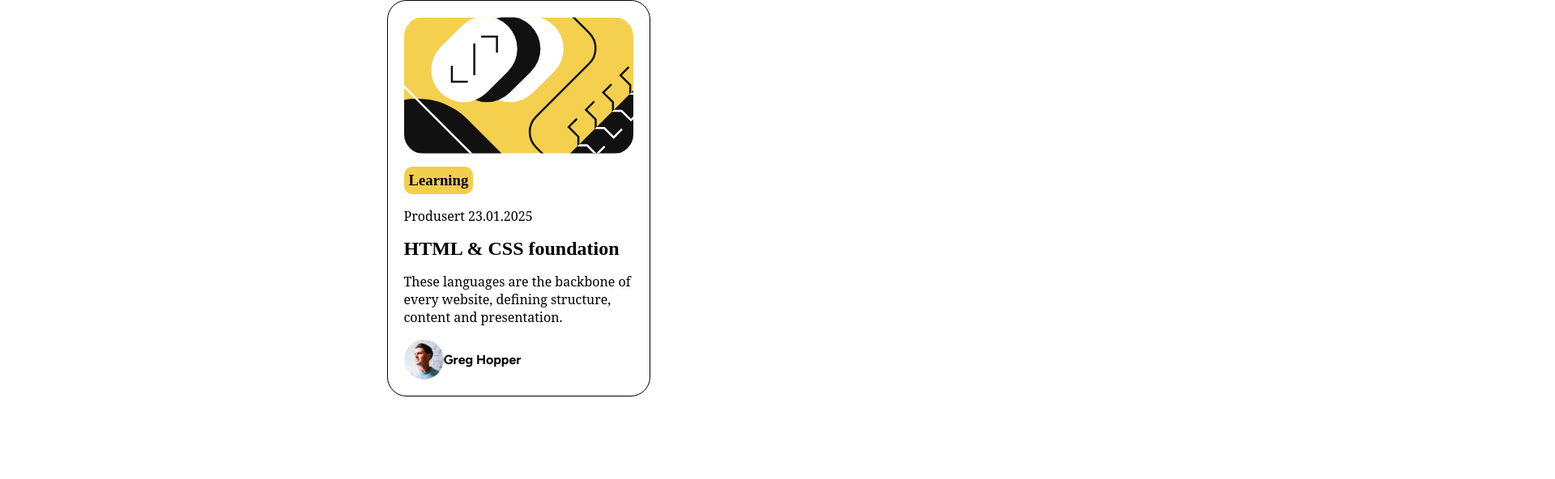
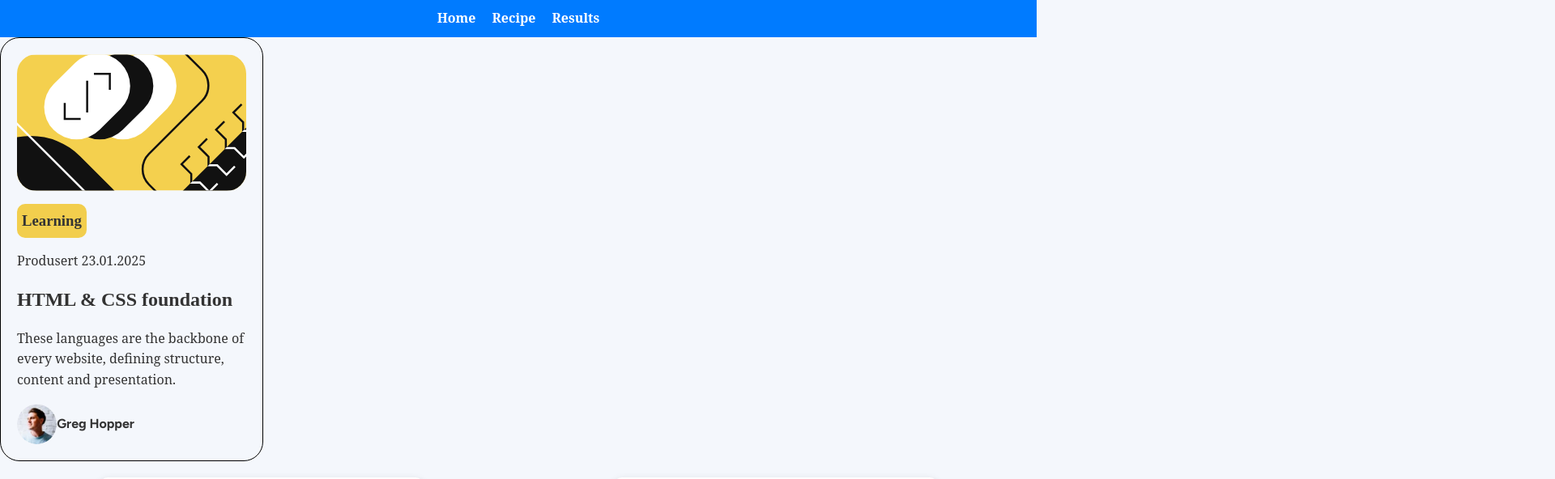
Before and after one commit to Jostein24sfj/UI-DESIGN-REACT, a React (Vite) app: page / in a window 1280 px wide. Shown: the top 592 px of the page at 81% size, 1920 px wide, since content can reach past the window. Built offline with nearby package versions, Linux system fonts and the light colour scheme; a web font is replaced by a local one.

Commit message:
changes in app.jsx/css with router

```diff
--- a/package.json
+++ b/package.json
@@ -11,7 +11,8 @@
   },
   "dependencies": {
     "react": "^18.3.1",
-    "react-dom": "^18.3.1"
+    "react-dom": "^18.3.1",
+    "react-router-dom": "^7.1.3"
   },
   "devDependencies": {
     "@eslint/js": "^9.17.0",
--- a/src/App.css
+++ b/src/App.css
@@ -1,8 +1,105 @@
+/* General Styles */
+* {
+  margin: 0;
+  padding: 0;
+  box-sizing: border-box;
+}
+
+body {
+  font-family: 'Arial', sans-serif;
+  line-height: 1.6;
+  background-color: #f4f7fc; /* Light background for contrast */
+  color: #333;
+}
+
+header {
+  background-color: #007bff;
+  color: white;
+  padding: 10px 20px;
+  text-align: center;
+}
+
+footer {
+  background-color: #333;
+  color: white;
+  text-align: center;
+  padding: 10px;
+  margin-top: 20px;
+}
+
+/* Navigation Styles */
+nav ul {
+  list-style: none;
+  display: flex;
+  justify-content: center;
+  gap: 20px;
+}
+
+nav ul li {
+  display: inline;
+}
+
+nav ul li a {
+  text-decoration: none;
+  color: white;
+  font-weight: bold;
+  font-size: 16px;
+}
+
+nav ul li a:hover {
+  color: #ffdd57;
+}
+
+/* Main Layout - Flexbox for Sections */
 main {
   display: flex;
-  flex-direction: column;
-  justify-content: center;
-  align-items: center;
-  min-height: 100vh;
-  gap: 128px;
+  flex-wrap: wrap;
+  justify-content: space-around;
+  gap: 30px;
+  padding: 20px;
 }
+
+/* Styling for individual sections */
+section {
+  background-color: white;
+  border-radius: 10px;
+  box-shadow: 0 2px 10px rgba(0, 0, 0, 0.1);
+  padding: 20px;
+  width: 100%;
+  max-width: 400px;
+  transition: transform 0.3s ease, box-shadow 0.3s ease;
+}
+
+section:hover {
+  transform: translateY(-10px);
+  box-shadow: 0 4px 20px rgba(0, 0, 0, 0.2);
+}
+
+/* Section Title */
+section h1 {
+  font-size: 1.8rem;
+  color: #333;
+  margin-bottom: 15px;
+}
+
+/* Section Description */
+section p {
+  font-size: 1rem;
+  color: #555;
+  margin-bottom: 20px;
+}
+
+/* Button Styles */
+button {
+  background-color: #007bff;
+  color: white;
+  padding: 10px 20px;
+  border: none;
+  border-radius: 5px;
+  cursor: pointer;
+  transition: background-color 0.3s ease;
+}
+
+button:hover {
+  background-color: #0056b3;
+}
--- a/src/App.jsx
+++ b/src/App.jsx
@@ -2,29 +2,52 @@ import { BlogPreviewCard } from "./Components/BlogPreviewCard/BlogPreviewCard";
 import "./App.css";
 import { RecipePage } from "./components/RecipePage/RecipePage";
 import { ResultsSummaryComponent } from "./components/ResultsSummaryComponent/ResultsSummaryComponent";
+import { BrowserRouter as Router, Routes, Route, Link } from "react-router-dom";
 
 function App() {
   return (
     <>
-      <header></header>
+      <Router>
+        {/* Header Section with Navigation Links */}
+        <header>
+          <nav>
+            <ul>
+              <li><Link to="/">Home</Link></li>
+              <li><Link to="/recipe">Recipe</Link></li>
+              <li><Link to="/results">Results</Link></li>
+            </ul>
+          </nav>
+        </header>
+
+        {/* Routes for Different Pages */}
+        <Routes>
+          <Route path="/" element={<BlogPreviewCard />} />
+          <Route path="/recipe" element={<RecipePage />} />
+          <Route path="/results" element={<ResultsSummaryComponent />} />
+        </Routes>
+
+        {/* Main Section with Content */}
         <main>
-
           <section>
-      <BlogPreviewCard/>
+            <BlogPreviewCard />
           </section>
 
           <section>
-      <RecipePage/>
+            <RecipePage />
           </section>
 
           <section>
-      <ResultsSummaryComponent/>
+            <ResultsSummaryComponent />
           </section>
+        </main>
 
-  </main>
-    <footer></footer>
+        {/* Footer */}
+        <footer>
+          <p>© 2025 Your Company</p>
+        </footer>
+      </Router>
     </>
-  )
+  );
 }
 
 export default App;
```
Also changed, not shown: 1 other file (tests, documents, lock files or other folders). Lines whose indentation alone changed are shown as unchanged.
